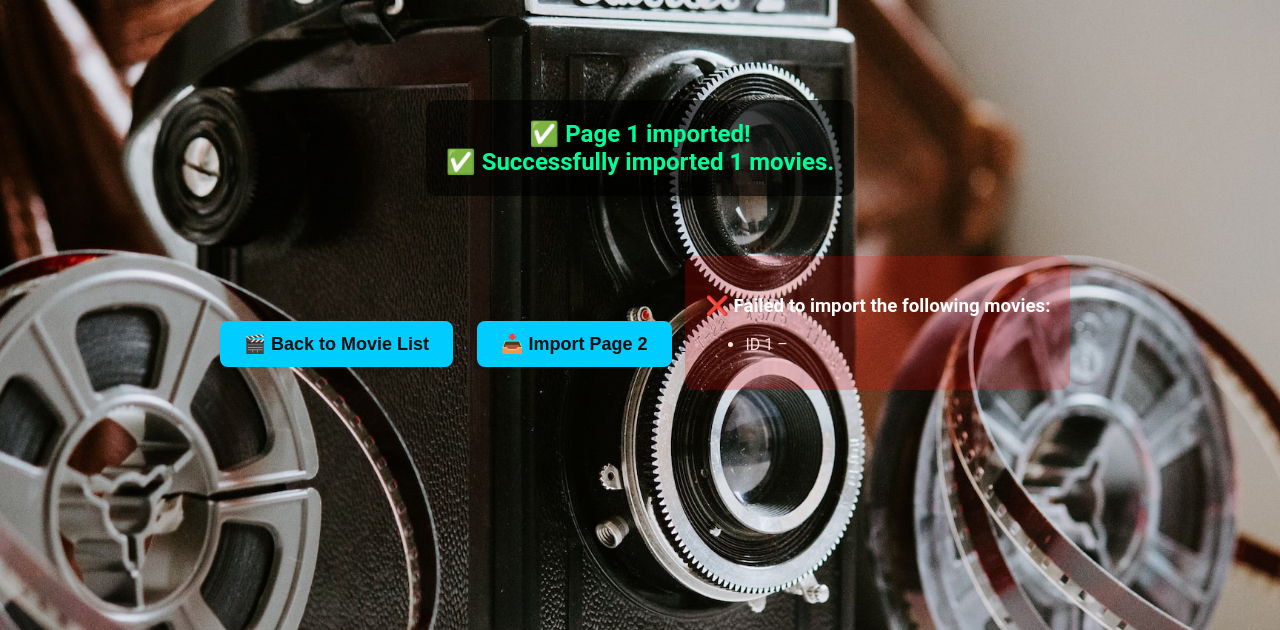
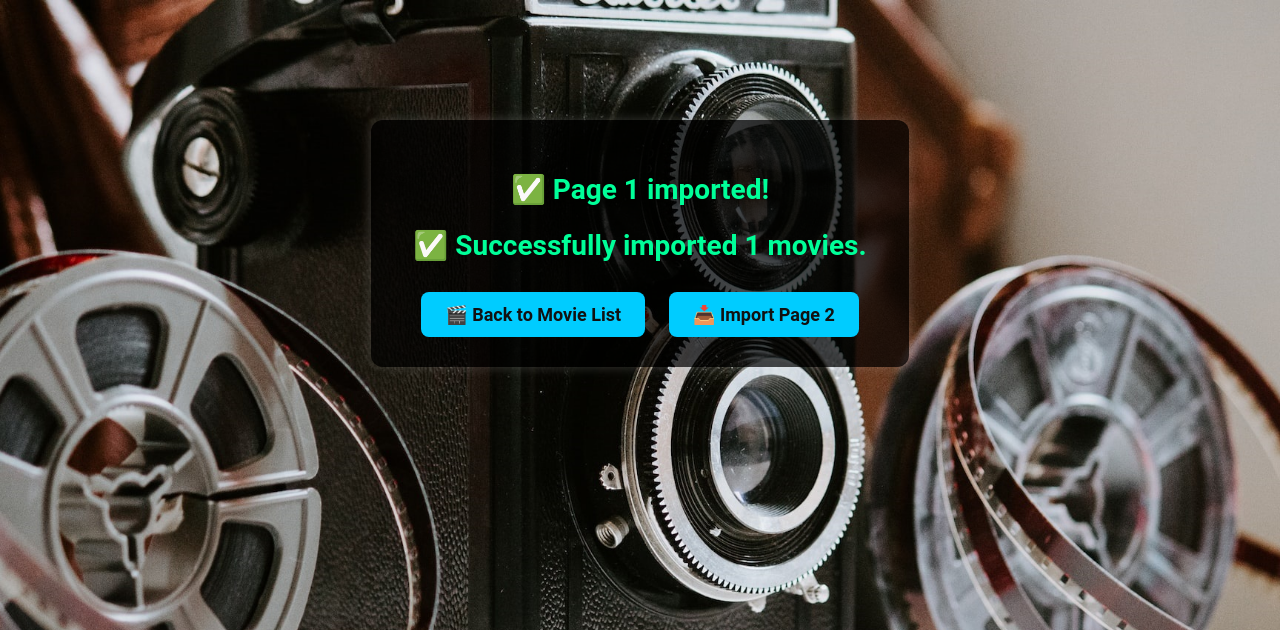
Before and after one commit to sichensong-99/Movie_Recommendation_System, a Flask app: template templates/import_result.html in a window 1280 px wide. Shown: the top 630 px of the page. Run offline with Flask 3, Linux system fonts and the light colour scheme; the template is opened without the code that fills it: most values are stand-ins (such as "Sample title", 1, 10 or a date in 2020).

Commit message:
add logic to next button

```diff
--- a/templates/import_result.html
+++ b/templates/import_result.html
@@ -10,77 +10,58 @@
             font-family: 'Roboto', sans-serif;
             color: #ffffff;
             text-align: center;
-    padding-top: 100px;
+            padding-top: 120px;
             margin: 0;
         }
 
-
-        .message {
-            font-size: 24px;
-            color: #00ff99;
-            margin-bottom: 30px;
-            font-weight: bold;
-            background-color: rgba(0,0,0,0.6);
+        .result-box {
+            background-color: rgba(0, 0, 0, 0.7);
             display: inline-block;
-            padding: 20px;
-            border-radius: 10px;
+            padding: 30px 40px;
+            border-radius: 12px;
+            box-shadow: 0 0 12px rgba(255, 255, 255, 0.2);
         }
 
-        .back-button, .next-button {
+        .result-box h2 {
+            color: #00ff99;
+            font-size: 28px;
+            margin-bottom: 15px;
+        }
+
+        .button-container {
+            margin-top: 30px;
+        }
+
+        .button-container a {
+            display: inline-block;
+            margin: 0 10px;
             background-color: #00ccff;
             color: #111;
             padding: 12px 24px;
             font-size: 18px;
             font-weight: bold;
-            border: none;
             border-radius: 8px;
-            cursor: pointer;
+            text-decoration: none;
             transition: background-color 0.3s ease;
-            margin: 10px;
         }
 
-        .back-button:hover, .next-button:hover {
+        .button-container a:hover {
             background-color: #0099cc;
             color: white;
-        }
-
-        .failed-list {
-            background-color: rgba(255, 0, 0, 0.2);
-            padding: 20px;
-            border-radius: 10px;
-            margin-top: 30px;
-            display: inline-block;
-            text-align: left;
-        }
-
-        .failed-list li {
-            color: #ffdddd;
         }
     </style>
 </head>
 <body>
-    <div class="message">
-        ✅ Page {{ page }} imported!<br>
-        ✅ Successfully imported {{ count }} movies.
-    </div><br>
 
-    <a href="{{ url_for('movie_list') }}">
-        <button class="back-button">🎬 Back to Movie List</button>
-    </a>
+    <div class="result-box">
+        <h2>✅ Page {{ page }} imported!</h2>
+        <h2>✅ Successfully imported {{ count }} movies.</h2>
 
-    <a href="{{ url_for('import_movies', page=page+1) }}">
-        <button class="next-button">📥 Import Page {{ page + 1 }}</button>
-    </a>
+        <div class="button-container">
+            <a href="{{ url_for('movie_list') }}">🎬 Back to Movie List</a>
+            <a href="{{ url_for('import_movies', page=page + 1) }}">📥 Import Page {{ page + 1 }}</a>
+        </div>
+    </div>
 
-    {% if failed %}
-        <div class="failed-list">
-            <h3>❌ Failed to import the following movies:</h3>
-            <ul>
-                {% for m in failed %}
-                    <li>ID {{ m.id }} – {{ m.error }}</li>
-                {% endfor %}
-            </ul>
-        </div>
-    {% endif %}
 </body>
 </html>
```
Also changed, not shown: templates/list.html (+7 -2 lines). Lines whose indentation alone changed are shown as unchanged.
